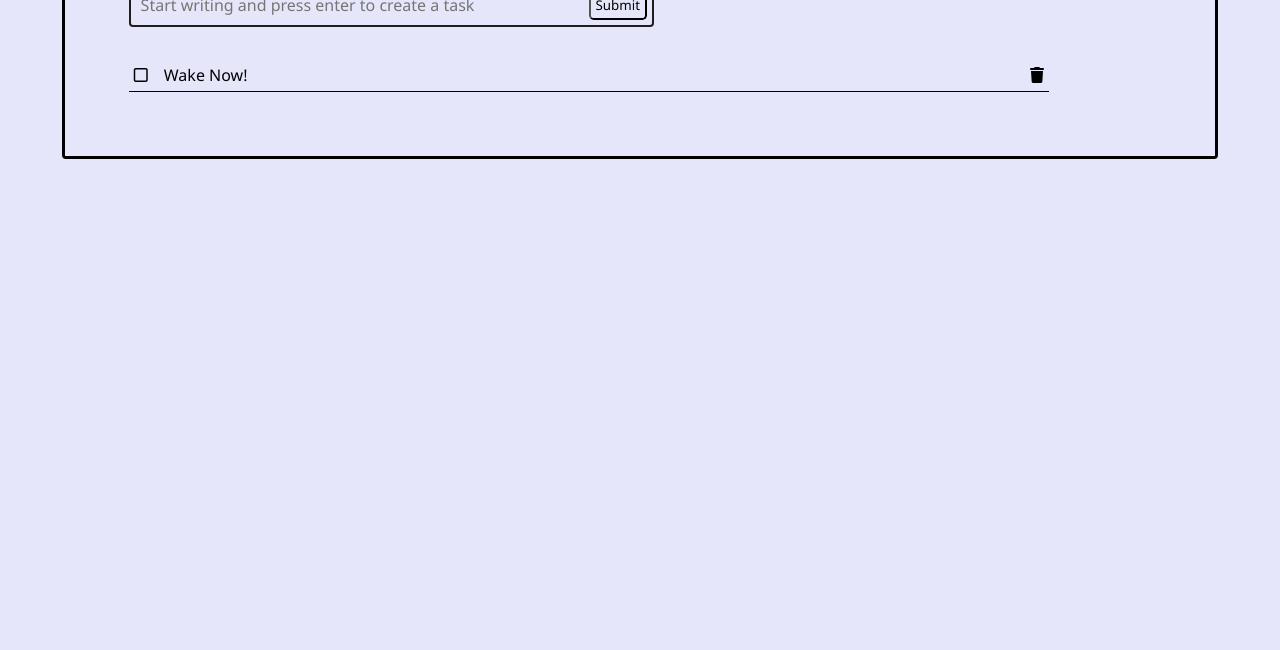
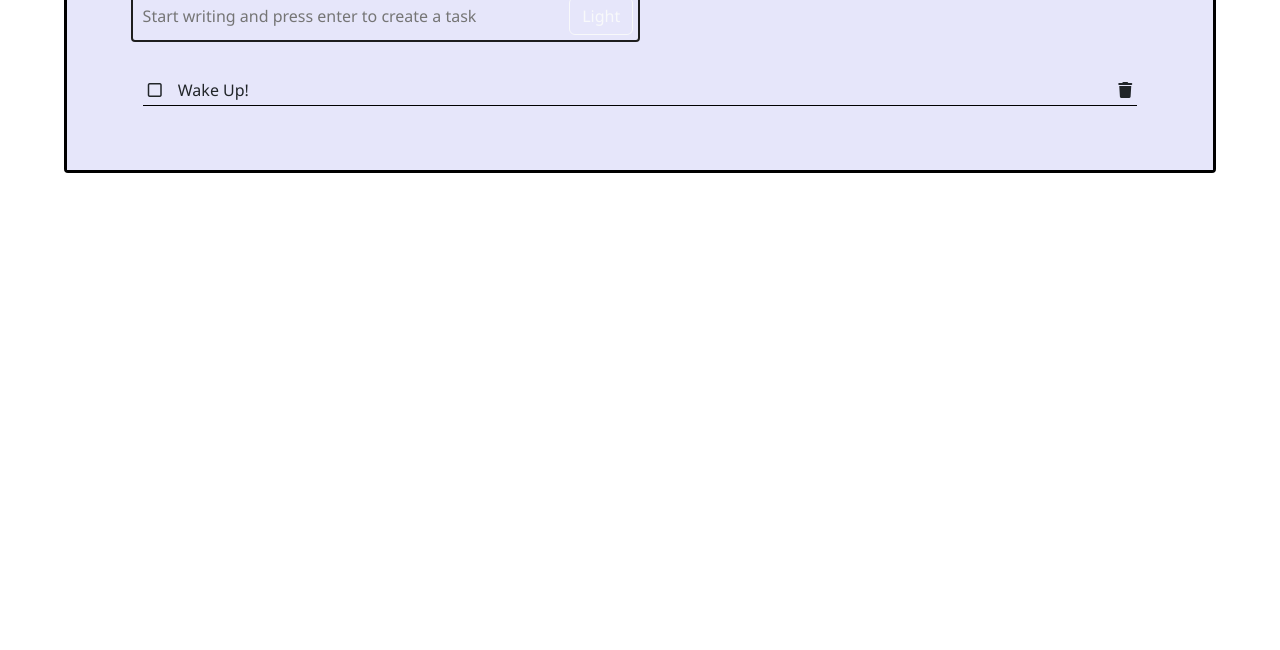
Before and after one commit to Krishn-10/Task-Tracker, a plain HTML site: page index.html in a window 1280 px wide. Shown: the part 150-800 px from the top of the page. Drawn offline with nearby package versions, Linux system fonts and the light colour scheme.

Commit message:
minor changes

```diff
--- a/index.html
+++ b/index.html
@@ -9,6 +9,8 @@
   <link rel="stylesheet" href="https://cdnjs.cloudflare.com/ajax/libs/font-awesome/6.7.2/css/all.min.css"
     integrity="sha512-Evv84Mr4kqVGRNSgIGL/F/aIDqQb7xQ2vcrdIwxfjThSH8CSR7PBEakCr51Ck+w+/U6swU2Im1vVX0SVk9ABhg=="
     crossorigin="anonymous" referrerpolicy="no-referrer" />
+  <link href="https://cdn.jsdelivr.net/npm/bootstrap@5.3.6/dist/css/bootstrap.min.css" rel="stylesheet"
+    integrity="sha384-4Q6Gf2aSP4eDXB8Miphtr37CMZZQ5oXLH2yaXMJ2w8e2ZtHTl7GptT4jmndRuHDT" crossorigin="anonymous">
 </head>
 
 <body>
@@ -18,7 +20,7 @@
       <h3>Task Tracker</h3>
       <div class="inp-task">
         <input type="text" placeholder="Start writing and press enter to create a task">
-        <button>Submit</button>
+        <button type="button" class="btn btn-outline-light">Light</button>
 
       </div>
 
@@ -31,12 +33,15 @@
       </ul> -->
       <div class="container">
         <div class="item"><i class="fa-regular fa-square"></i>
-          <p>Wake Now!</p><i class="fa-solid fa-trash"></i>
+          <p>Wake Up!</p><i class="fa-solid fa-trash"></i>
         </div>
       </div>
     </div>
   </div>
   <script src="app.js"></script>
+  <script src="https://cdn.jsdelivr.net/npm/bootstrap@5.3.6/dist/js/bootstrap.bundle.min.js"
+    integrity="sha384-j1CDi7MgGQ12Z7Qab0qlWQ/Qqz24Gc6BM0thvEMVjHnfYGF0rmFCozFSxQBxwHKO"
+    crossorigin="anonymous"></script>
 </body>
 
 </html>
--- a/style.css
+++ b/style.css
@@ -56,19 +56,9 @@ input {
   font-size: medium;
 }
 
-button {
-  /* height: 2rem; */
-  display: inline;
-  padding: 0.3rem;
-  height: fit-content;
-  position: absolute;
-  right: 0.3rem;
-  border-radius: 0.3rem;
-}
-
-button:hover {
+/* button:hover {
   cursor: pointer;
-}
+} */
 
 /* ul {
   list-style-type: none;
```
